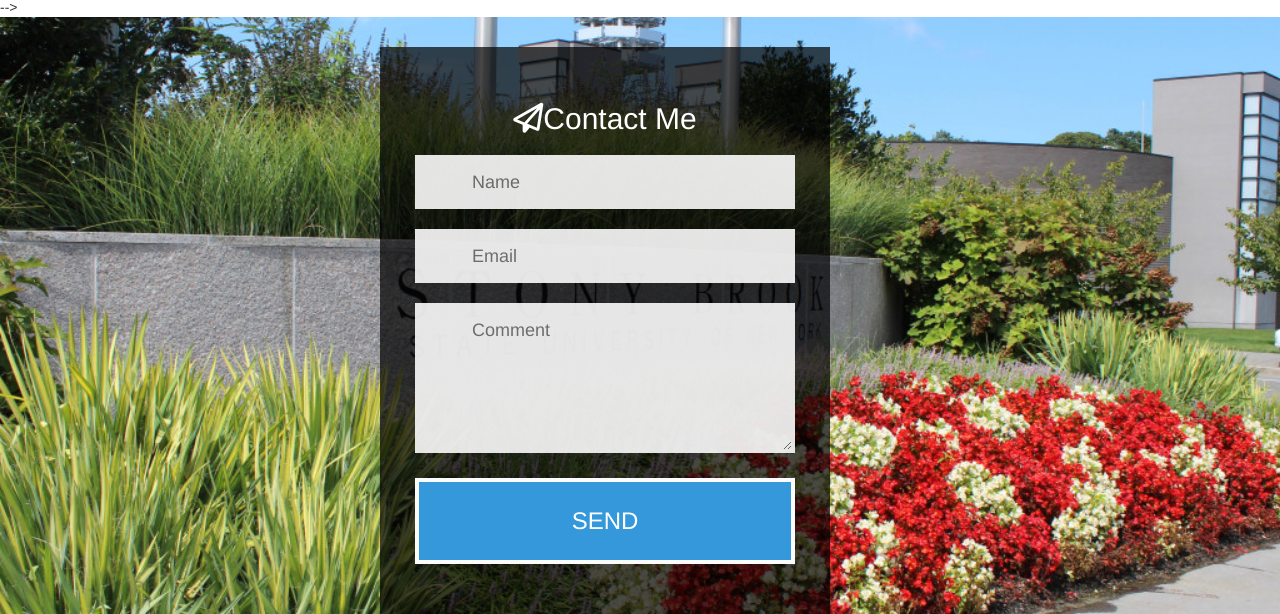
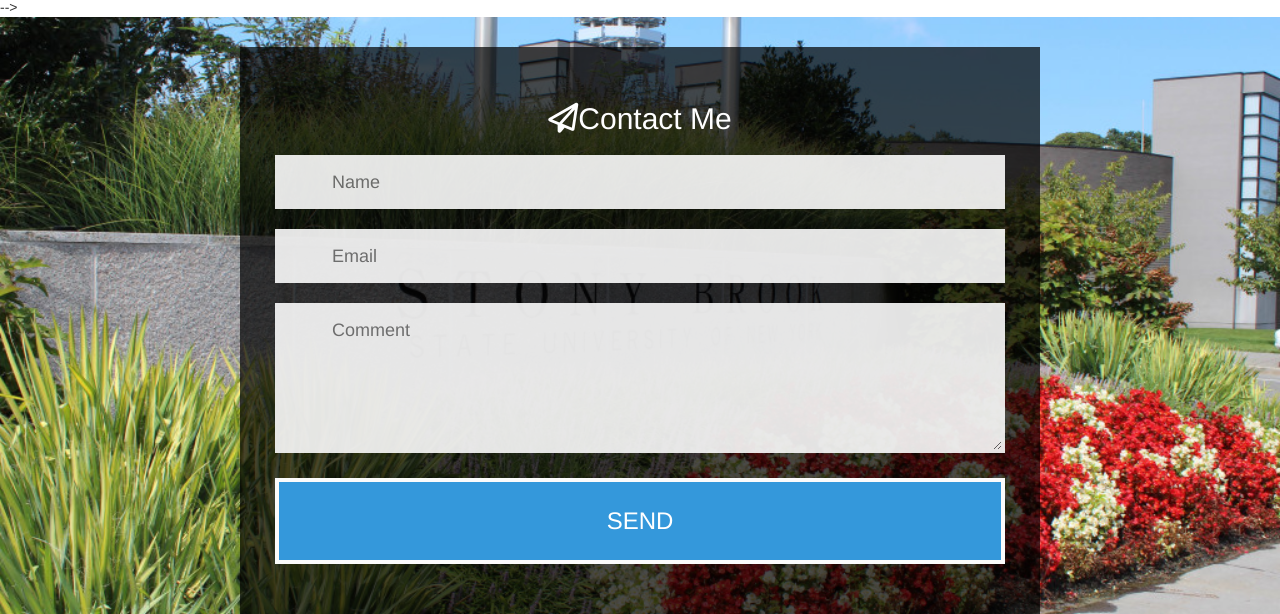
Before and after one commit to Snigdha17/Snigdha17.github.io, a plain HTML site: page index.html in a window 1280 px wide. Shown: the part 2005-2619 px from the top of the page. Drawn offline with nearby package versions, Linux system fonts and the light colour scheme; some packages are replaced by stand-ins of ours.

Commit message:
Contact form updates

```diff
--- a/MyWebsite.css
+++ b/MyWebsite.css
@@ -455,11 +455,11 @@ hr{
 	padding-right:35px;
 	padding-top:35px;
 	padding-bottom:50px;
-	width: 450px;
+	width: 800px;
 	float: left;
 	left: 50%;
 	position: relative;
-	margin-left: -260px;
+	margin-left: -400px;
 }
 
 .feedback-input {
```
